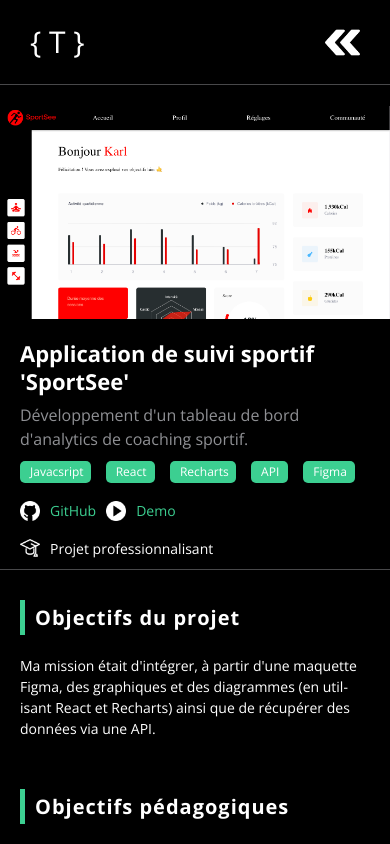
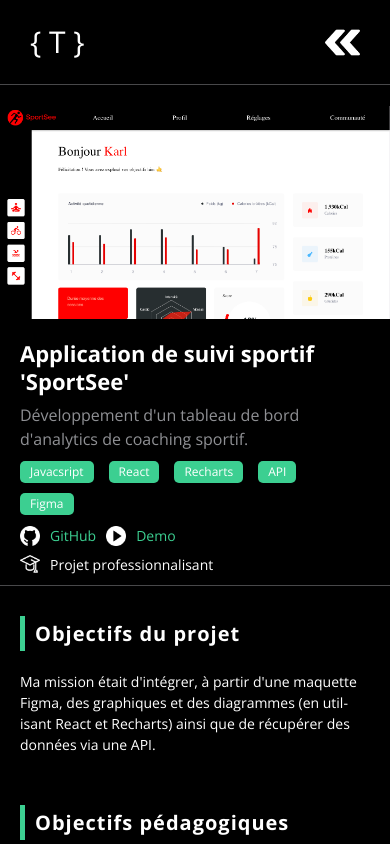
Before and after one commit to ThomasJSimpson/portfolio, a React (Vite) app: page /project/1 in a window 390 px wide. Shown: the top 844 px of the page. Built offline with nearby package versions, Linux system fonts and the light colour scheme; the HTML template or start-up script is replaced by a standard one.

Commit message:
test tags projects page wrap

```diff
--- a/src/App.css
+++ b/src/App.css
@@ -471,6 +471,11 @@
 .link-pro p {
   color: white;
 }
+.link-pro img {
+  margin-right: 1rem;
+  width: 2.2rem;
+  height: auto;
+}
 .project-chapter {
   margin-bottom: 5rem;
   color: white;
@@ -832,6 +837,16 @@
   .project-page--description {
     font-size: 1.4rem;
   }
+  .project-page--title .tags-list {
+    flex-wrap: wrap;
+    margin-bottom: 0;
+  }
+  .project-page--title .tags-list > * {
+    margin-bottom: 1rem;
+  }
+  .links {
+    margin: 0 0 0.8rem;
+  }
   .project-chapter--title {
     font-size: 2rem;
   }
```
